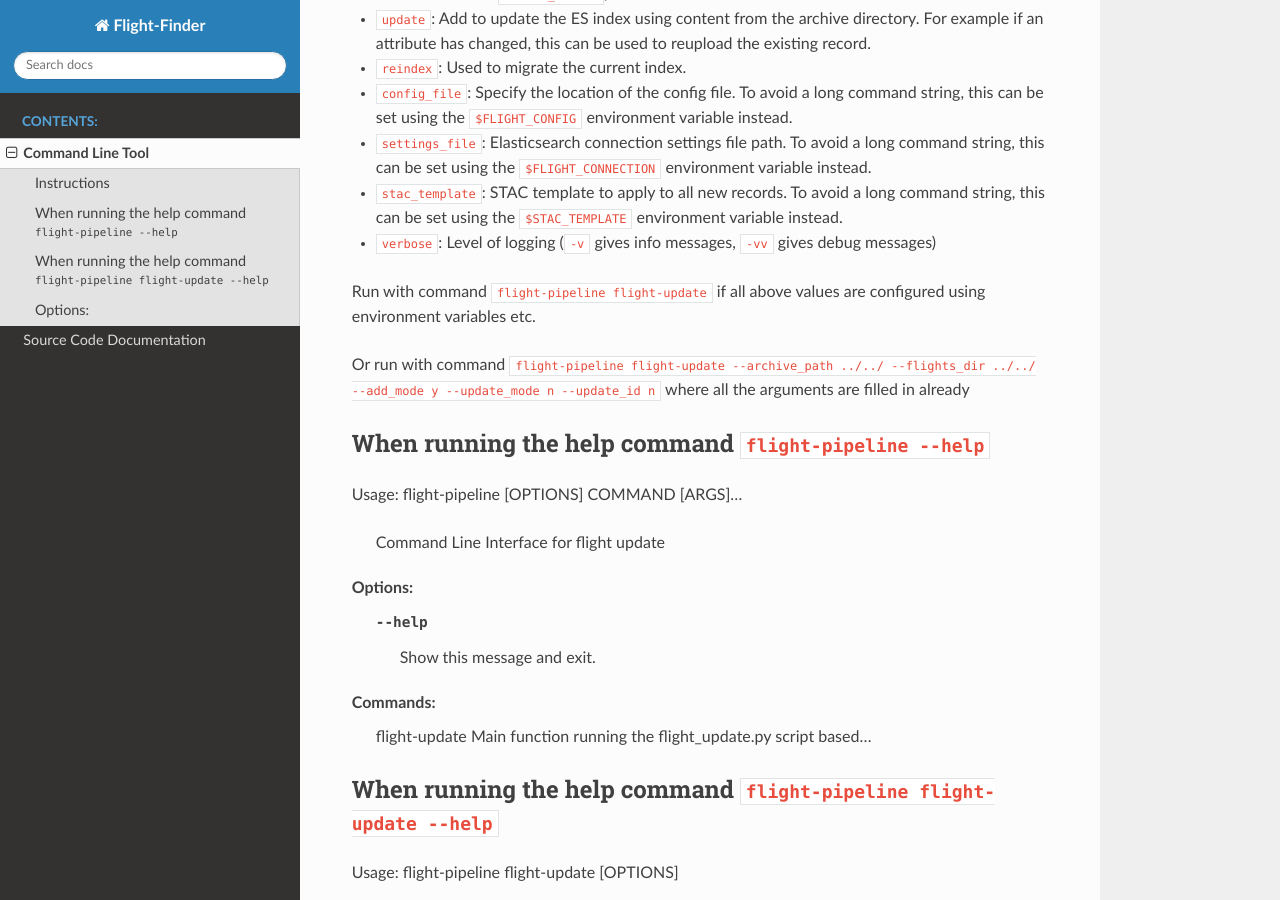
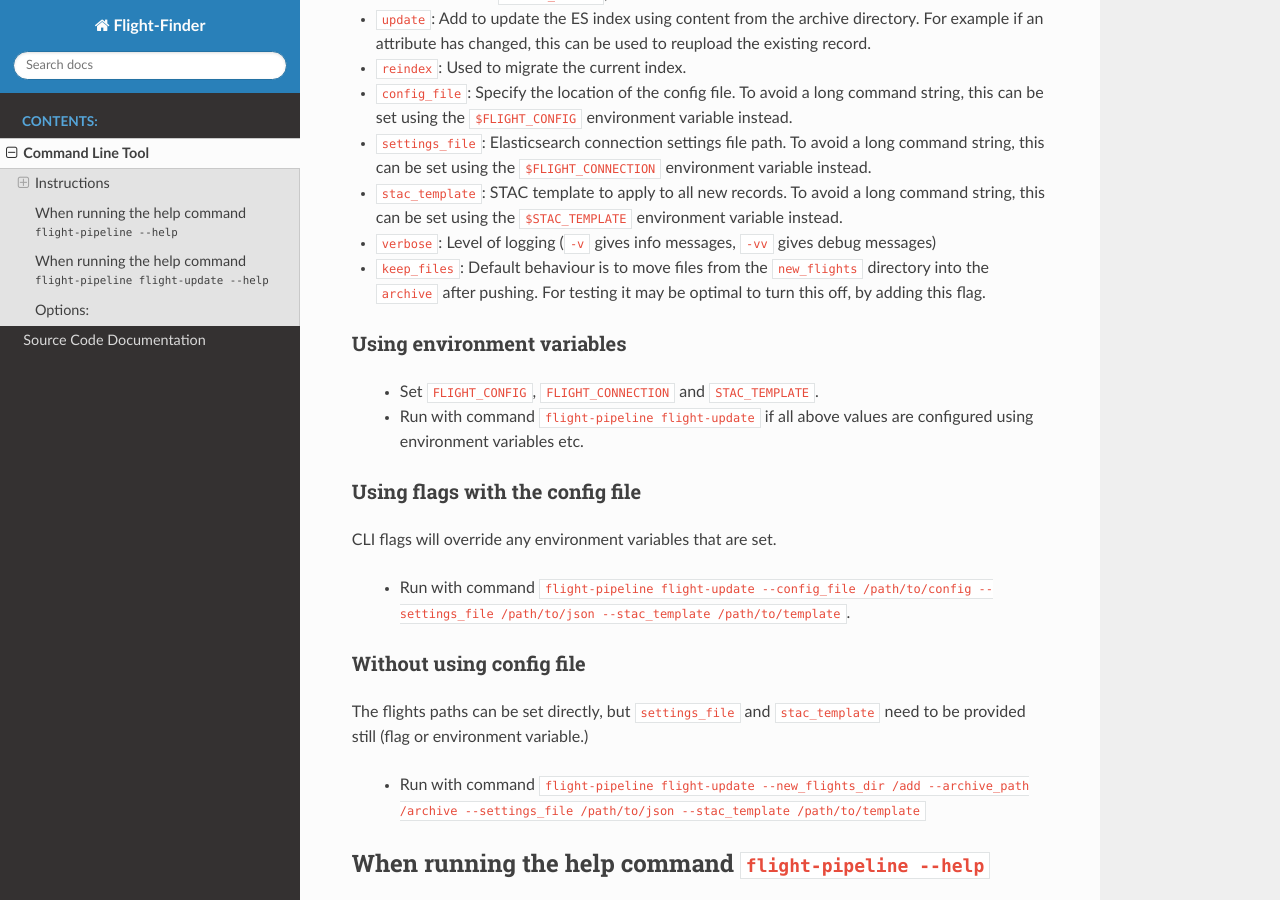
Before and after one commit to cedadev/flight-pipeline, a Sphinx documentation site: the page built from docs/source/core/cli.rst, in a window 1280 px wide and 900 px high, scrolled down 455 px. Built offline with Sphinx 7.4.7 and the Read the Docs theme 3.1.0, drawn with Linux system fonts in a browser that asks for light colours.

Commit message:
Finalised flags

```diff
--- a/docs/source/core/cli.rst
+++ b/docs/source/core/cli.rst
@@ -24,9 +24,27 @@ The standard command to run the flight pipeline is ``flight-pipeline flight-uplo
 
 - ``verbose``: Level of logging (``-v`` gives info messages, ``-vv`` gives debug messages)
 
-Run with command ``flight-pipeline flight-update`` if all above values are configured using environment variables etc.
+- ``keep_files``: Default behaviour is to move files from the ``new_flights`` directory into the ``archive`` after pushing. For testing it may be optimal to turn this off, by adding this flag.
 
-Or run with command ``flight-pipeline flight-update --archive_path ../../ --flights_dir ../../ --add_mode y --update_mode n --update_id n`` where all the arguments are filled in already
+Using environment variables
+---------------------------
+
+ - Set ``FLIGHT_CONFIG``, ``FLIGHT_CONNECTION`` and ``STAC_TEMPLATE``.
+ - Run with command ``flight-pipeline flight-update`` if all above values are configured using environment variables etc.
+
+Using flags with the config file
+--------------------------------
+
+CLI flags will override any environment variables that are set.
+
+ - Run with command ``flight-pipeline flight-update --config_file /path/to/config --settings_file /path/to/json --stac_template /path/to/template``.
+
+Without using config file
+-------------------------
+
+The flights paths can be set directly, but ``settings_file`` and ``stac_template`` need to be provided still (flag or environment variable.)
+
+ - Run with command ``flight-pipeline flight-update --new_flights_dir /add --archive_path /archive --settings_file /path/to/json --stac_template /path/to/template``
 
 
 When running the help command ``flight-pipeline --help``
```
Also changed, not shown: 1 other file.
